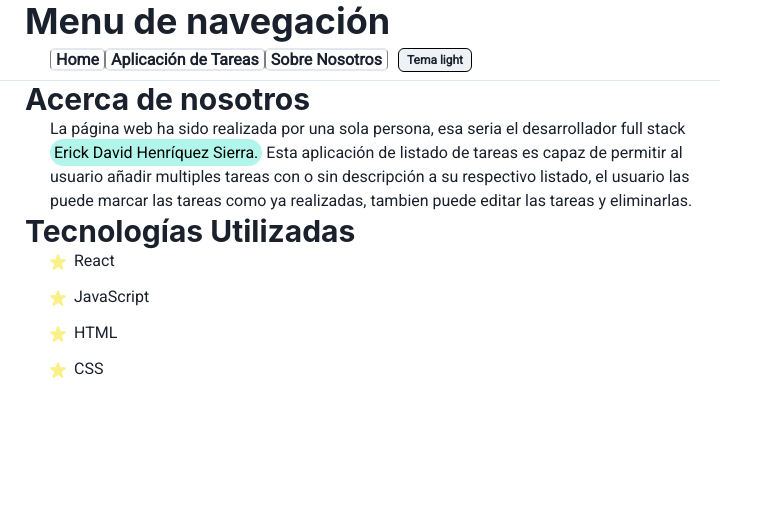
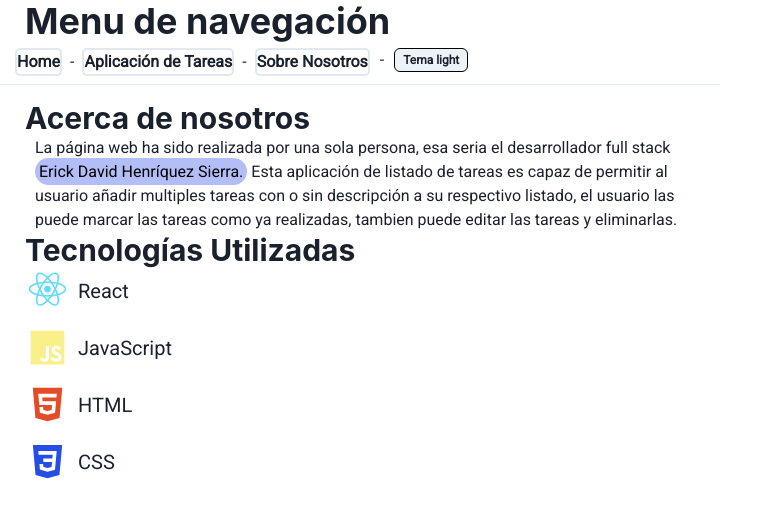
Before and after one commit to erickdavidhz7/my-react-task-list, a React (Vite) app: page /Sobre_Nosotros in a window 1280 px wide. Shown: the top 516 px of the page, without its empty margins (0-783 px from the left). Built offline with nearby package versions, Linux system fonts and the light colour scheme.

Commit message:
se ha implementando mejores iconos

```diff
--- a/src/App.css
+++ b/src/App.css
@@ -1,10 +1,10 @@
-*{
+* {
   font-family: "Roboto", sans-serif;
 }
 body {
   display: flex;
   font-family: "Roboto", sans-serif;
-  background-color: #FFFFFF;
+  background-color: #ffffff;
 }
 button {
   border-radius: 8px;
@@ -68,7 +68,6 @@ button:focus-visible {
   grid-column: 1/3;
   grid-row: 2;
   width: 400px;
-
 }
 
 #boton {
@@ -112,8 +111,7 @@ button:focus-visible {
   margin-top: 15px;
   margin-left: 10px;
   width: 40em;
-  height: 93px
-
+  height: 93px;
 }
 
 .listaTask {
@@ -136,20 +134,36 @@ button:focus-visible {
   background-color: #76aadf;
   width: 45px;
   color: white;
-
 }
 
-#guardarEditarTarea{
+#guardarEditarTarea {
   display: flex;
+  margin-top: 7px;
+
   margin-left: 15px;
   margin-right: 15px;
   background-color: #76aadf;
-  width: 90px;
+  width: 45px;
+  color: white;
 }
 
-#guardarEditarTarea:hover{
+#guardarEditarTarea:hover {
   border-color: #3775b3;
   background-color: #8cc3fa;
+  color: white;
+}
+
+#cancelarEditarTarea {
+  margin-top: 7px;
+  margin-right: 15px;
+  background-color: #dd3243;
+  width: 45px;
+  color: white;
+}
+
+#cancelarEditarTarea:hover {
+  border-color: #bb0013;
+  background-color: #f85e6d;
   color: white;
 }
 
@@ -164,7 +178,6 @@ button:focus-visible {
   background-color: #dd3243;
   width: 45px;
   color: white;
-
 }
 
 #eliminarTarea:hover {
@@ -173,14 +186,13 @@ button:focus-visible {
   color: white;
 }
 
-#eliminarTodasTarea{
+#eliminarTodasTarea {
   font-weight: 600;
   width: 130px;
   height: 50px;
   margin-right: 80px;
   background-color: #dd3243;
 }
-
 
 #eliminarTodasTarea:hover {
   font-weight: 600;
@@ -262,7 +274,6 @@ button:focus-visible {
   grid-column: 1/3;
   grid-row: 2;
   font-weight: 100;
-
 }
 
 #nuevaDescripcionTarea {
@@ -274,7 +285,6 @@ button:focus-visible {
   margin-left: 25px;
   margin-bottom: 10px;
   font-weight: 100;
-
 }
 
 #nuevoNombreTarea {
@@ -282,23 +292,21 @@ button:focus-visible {
   border-radius: 5px;
   border-color: #acacac;
   border-width: 2px;
-  font-weight: 500 ;
-
+  font-weight: 500;
 }
 
 #nombreTarea {
   padding-left: 10px;
-  font-weight: 500 ;
+  font-weight: 500;
 }
 
-.Footer{
+.Footer {
   width: 45em;
   margin-top: 15px;
   display: flex;
   justify-content: space-between;
   align-items: center;
   flex-direction: row;
-
 }
 
 .Menu {
@@ -307,35 +315,36 @@ button:focus-visible {
   justify-content: start;
   padding-top: 5px;
   padding-bottom: 8px;
-  padding-left: 50px;
-}
-
-.Menu a {
-  padding: 0px 5px;
-  border-left: 1px solid gray;
-  border-right: 1px solid gray;
-}
-
-.parrafo-nosotros{
-  width: 45em;
-
-}
-
-.tareas-page{
   padding-left: 15px;
 }
 
-.linksMenu{
+.parrafo-nosotros {
+  width: 45em;
+}
+
+.tareas-page {
+  padding-left: 15px;
+  margin-top: -15px;
+}
+
+.sobreNosotrosPage{
+  margin-top: 15px;
+}
+
+.homePage{
+  margin-top: 15px;
+}
+
+.linksMenu {
   font-weight: 600;
   border-width: 2px;
   border-radius: 5px;
 }
 
-.linksMenu:hover{
-  background-color: #B2F5EA;
-
+.linksMenu:hover {
+  background-color: #b2bef5;
 }
 
-.tareasPendientes{
+.tareasPendientes {
   margin-left: 25px;
 }
--- a/src/components/Menu.jsx
+++ b/src/components/Menu.jsx
@@ -1,14 +1,30 @@
 import { Link } from "react-router-dom";
 import Toggle from "./Toggle";
+import { Breadcrumb, BreadcrumbItem, BreadcrumbLink, BreadcrumbSeparator } from "@chakra-ui/react";
 
 export default function Menu() {
   return (
     <div className="Menu">
-      <nav className="container-nav">
-        <Link className="linksMenu" to="/">Home</Link>
-        <Link className="linksMenu" to="/tareas">Aplicación de Tareas</Link>
-        <Link className="linksMenu" to="/Sobre_Nosotros">Sobre Nosotros</Link>
-      </nav>
+      <Breadcrumb separator='-'>
+        <BreadcrumbItem>
+            {" "}
+            <Link className="linksMenu" to="/">
+              Home
+            </Link>
+        </BreadcrumbItem>
+
+        <BreadcrumbItem>
+            <Link className="linksMenu" to="/tareas">
+              Aplicación de Tareas
+            </Link>
+        </BreadcrumbItem>
+
+        <BreadcrumbItem>
+            <Link className="linksMenu" to="/Sobre_Nosotros">
+              Sobre Nosotros
+            </Link>
+        </BreadcrumbItem>
+      </Breadcrumb>-
       <Toggle />
     </div>
   );
--- a/src/components/TaskEdit.jsx
+++ b/src/components/TaskEdit.jsx
@@ -1,5 +1,7 @@
 import { useContext, useState } from "react";
 import { MiContexto } from "../context/crearContexto";
+import { CloseIcon, CheckIcon } from "@chakra-ui/icons";
+import { IconButton, Alert, AlertIcon, AlertTitle, AlertDescription } from "@chakra-ui/react";
 
 export default function TaskEdit(props) {
   const { idTarea, nombreTarea, descripcion, setIsShown } = props;
@@ -13,6 +15,10 @@ export default function TaskEdit(props) {
     setIsShown((previous) => !previous);
   };
 
+  const handleCancelarCambiosClick = () => {
+    setIsShown((previous) => !previous);
+  };
+
   return (
     <div className="task">
       <form id="tituloTarea">
@@ -21,9 +27,8 @@ export default function TaskEdit(props) {
         </label>
       </form>
       <div id="botonesTarea">
-        <button type="button" id="guardarEditarTarea" onClick={handleGuardarCambiosClick}>
-          Guardar Cambios
-        </button>
+        <IconButton type="button" id="guardarEditarTarea" icon={<CheckIcon />} onClick={handleGuardarCambiosClick}></IconButton>
+        <IconButton type="button" id="cancelarEditarTarea" icon={<CloseIcon />} onClick={handleCancelarCambiosClick}></IconButton>
       </div>
       <input id="nuevaDescripcionTarea" defaultValue={descripcion} type="text" onChange={(e) => setInputDescripcion(e.target.value)}></input>
     </div>
--- a/src/pages/Home.jsx
+++ b/src/pages/Home.jsx
@@ -2,7 +2,7 @@ import { Heading } from '@chakra-ui/react'
 
 export default function Home(){
     return(
-        <div>
+        <div className="homePage">
             <Heading size="lg" fontWeight="700" paddingLeft="25px" noOfLines={2} maxWidth="550px">¡Bienvenido a esta página web de listado de tareas!</Heading>
         </div>
     )
--- a/src/pages/SobreNosotros.jsx
+++ b/src/pages/SobreNosotros.jsx
@@ -1,37 +1,37 @@
-import { Heading, Text, Highlight, List, ListItem, ListIcon, OrderedList, UnorderedList } from "@chakra-ui/react";
-import { StarIcon } from "@chakra-ui/icons";
+import { Heading, Text, Highlight, List, ListItem, ListIcon} from "@chakra-ui/react";
+import { BiLogoReact, BiLogoJavascript, BiLogoHtml5, BiLogoCss3 } from "react-icons/bi";
 
 export default function SobreNosotros() {
   return (
-    <div>
-      <Heading size="lg"  fontWeight="700" paddingLeft="25px" noOfLines={1}>
+    <div className="sobreNosotrosPage">
+      <Heading size="lg" fontWeight="700" paddingLeft="25px" noOfLines={1}>
         Acerca de nosotros
       </Heading>
-      <Text paddingLeft="50px"  className="parrafo-nosotros">
-        <Highlight query={"Erick David Henríquez Sierra."} styles={{ px: "1", py: "1", rounded: "full", bg: "teal.100" }}>
+      <Text paddingLeft="35px" className="parrafo-nosotros">
+        <Highlight query={"Erick David Henríquez Sierra."} styles={{ px: "1", py: "1", rounded: "full", bg: "#b2bef5" }}>
           La página web ha sido realizada por una sola persona, esa seria el desarrollador full stack Erick David Henríquez Sierra. Esta aplicación de listado de tareas es capaz de permitir al usuario
           añadir multiples tareas con o sin descripción a su respectivo listado, el usuario las puede marcar las tareas como ya realizadas, tambien puede editar las tareas y eliminarlas.
         </Highlight>
       </Text>
-      <Heading size="lg"  fontWeight="700" paddingLeft="25px" noOfLines={1}>
+      <Heading size="lg" fontWeight="700" paddingLeft="25px" noOfLines={1}>
         Tecnologías Utilizadas
       </Heading>
-        <List paddingLeft="50px"  spacing={3}>
-          <ListItem>
-            <ListIcon as={StarIcon} color="yellow.200" />
+      <List display="flex" flexDirection="column" alignContent="center" paddingLeft="25px" fontSize="20px"  fontWeight="500" spacing={3}>
+        <ListItem display="flex" flexDirection="row" alignItems="center">
+          <ListIcon boxSize="45px" as={BiLogoReact} color="#61DBFB"/>
           React
         </ListItem>
-          <ListItem>
-            <ListIcon as={StarIcon} color="yellow.200"  />
+        <ListItem display="flex" flexDirection="row" alignItems="center">
+          <ListIcon  boxSize="45px" as={BiLogoJavascript} color="yellow.200" />
           JavaScript
         </ListItem>
-          <ListItem>
-            <ListIcon as={StarIcon} color="yellow.200"  />
+        <ListItem display="flex" flexDirection="row" alignItems="center">
+          <ListIcon  boxSize="45px" as={BiLogoHtml5} color="#e34c26" />
           HTML
         </ListItem>
         {/* You can also use custom icons from react-icons */}
-          <ListItem>
-            <ListIcon as={StarIcon} color="yellow.200"  />
+        <ListItem display="flex" flexDirection="row" alignItems="center">
+          <ListIcon boxSize="45px" as={BiLogoCss3} color="#264de4"  />
           CSS
         </ListItem>
       </List>
```
Lines whose indentation alone changed are shown as unchanged.
